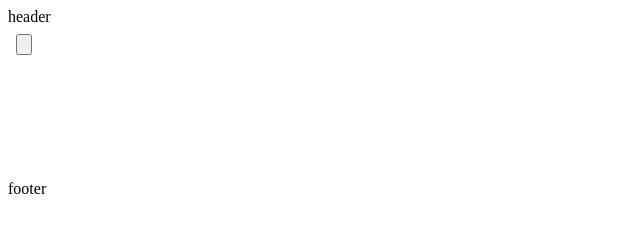
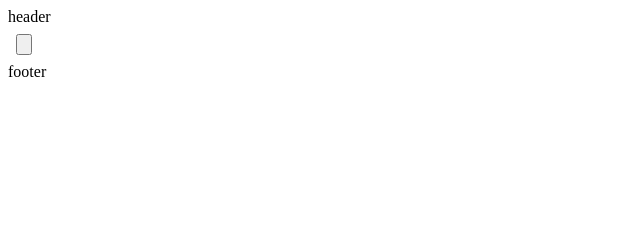
Before and after one commit to denkiTaro/SPIQuiz, a website with bundled scripts: page public/index.html in a window 1280 px wide. Shown: the full height of the page, 0-640 px from the left. Built offline with nearby package versions, Linux system fonts and the light colour scheme; files whose address does not match are found by name.

Commit message:
進化!!

```diff
--- a/public/index.html
+++ b/public/index.html
@@ -13,7 +13,7 @@
 
     <main>
         <div id="embeddingContainer">
-            <embed src="../view/page/start/start.html" type="">
+            <!-- <embed src="../src/view/page/start/start.html" type=""> -->
         </div>
     </main>
 
--- a/public/index.js
+++ b/public/index.js
@@ -1,3 +1,15 @@
-import '../context/context.js';
-const embedDOM = document.getElementById('embeddingContainer').childNodes[1];
-console.log(embedDOM.src='../view/page/start/start.html')
+import reduxPage from "../src/redux/reduxPage.js";
+
+/**
+ * 取得して代入するDOMの親要素
+ */
+const embedContainerDOM = document.getElementById('embeddingContainer');
+/**
+ * 順番通り
+ */
+const pages = [ 'start' , 'set' , 'solve' , 'answer' , 'result' ];
+
+reduxPage( pages[0] , embedContainerDOM )
+
+
+// export {embedContainerDOM};
--- a/src/context/context.js
+++ /dev/null
@@ -1 +0,0 @@
-console.log( AAA )
--- /dev/null
+++ b/src/redux/reduxPage.js
@@ -0,0 +1,18 @@
+
+/**
+ * @param pageName 取得するhtmlのbody or HTML に id = [page]Page を設定してください
+ * @param parentDOM pageNameDOM を収納するDOM
+ * @returns promise
+ */
+function reduxPage( pageName , parentDOM ) {
+    if( !pageName || !parentDOM )throw '引数が設定されていません';
+    const path = `../src/view/page/${pageName}/${pageName}.html`;
+    return fetch( path )
+    .then((e) => e.text() )
+    .then((text) => {
+        const nowDOM = new DOMParser().parseFromString(text,'text/html').getElementById(`${pageName}Page`);
+        return parentDOM.appendChild( nowDOM );
+    });
+}
+
+export default reduxPage;
--- a/view/page/start/start.html
+++ b/src/view/page/start/start.html
@@ -4,5 +4,4 @@
         <input type="button">
     </main>
 
-    <script src="../page.js" type="module"></script>
 </body>
```
Also changed, not shown: src/view/page/answer/answer.html (renamed from view/page/answer/answer.html, +0 -1 lines), src/view/page/result/result.html (renamed from view/page/result/result.html, +0 -1 lines), src/view/page/set/set.html (renamed from view/page/set/set.html, +0 -1 lines), src/view/page/solve/solve.html (renamed from view/page/solve/solve.html, +0 -1 lines), test/standOut.js (+0 -2 lines), view/page/page.js (added).
